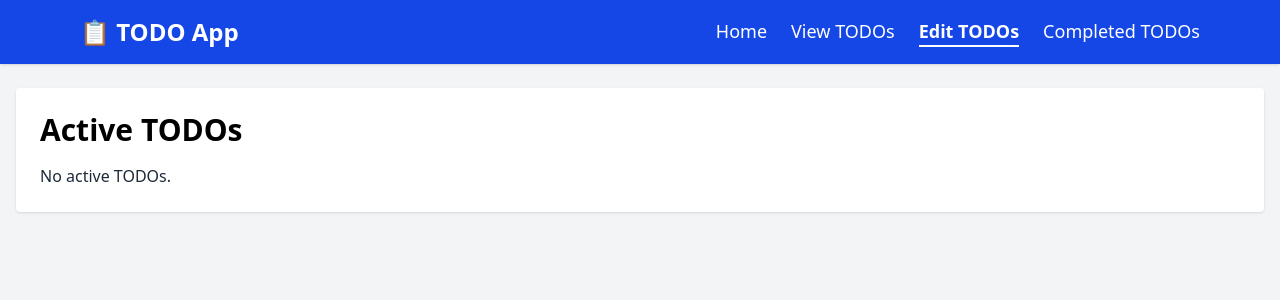
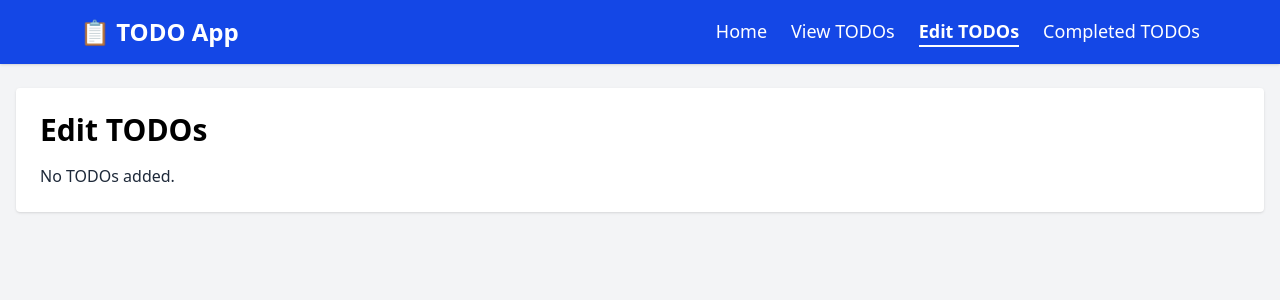
Before and after one commit to Kcodes09/TODO-app, a Next.js app: page /edit in a window 1280 px wide. Shown: the top 300 px of the page. Built offline with nearby package versions, Linux system fonts and the light colour scheme.

Commit message:
Update edit.tsx

```diff
--- a/pages/edit.tsx
+++ b/pages/edit.tsx
@@ -24,9 +24,9 @@
 
   return (
     <div className="bg-white rounded shadow p-4 sm:p-6 w-full overflow-x-auto">
-      <h1 className="text-2xl sm:text-3xl font-bold mb-4 text-black">Active TODOs</h1>
+      <h1 className="text-2xl sm:text-3xl font-bold mb-4 text-black">Edit TODOs</h1>
       {activeTasks.length === 0 ? (
-        <p className="text-gray-800">No active TODOs.</p>
+        <p className="text-gray-800">No TODOs added.</p>
       ) : (
         <table className="min-w-[700px] w-full border text-sm sm:text-base">
           <thead>
```
